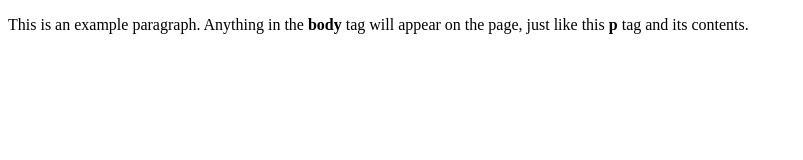
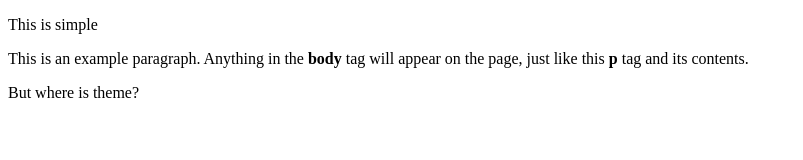
Before and after one commit to chindvn89/test-theme, a plain HTML site: page index.html in a window 1280 px wide. Shown: the whole page, without its empty margins (0-803 px from the left). Drawn offline with Linux system fonts and the light colour scheme.

Commit message:
Update index.html

```diff
--- a/index.html
+++ b/index.html
@@ -4,6 +4,8 @@
     <title>This is the title of the webpage!</title>
   </head>
   <body>
+    <p>This is simple</p>
     <p>This is an example paragraph. Anything in the <strong>body</strong> tag will appear on the page, just like this <strong>p</strong> tag and its contents.</p>
+    <p>But where is theme?</p>
   </body>
 </html>
```
